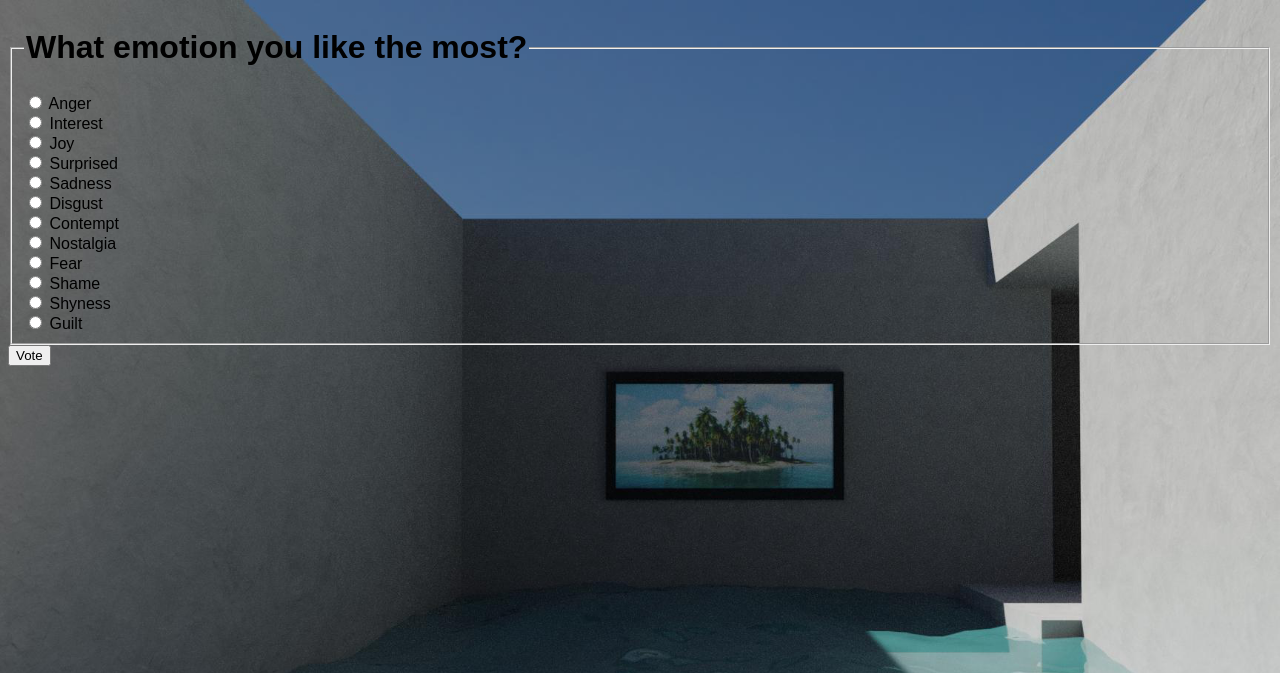
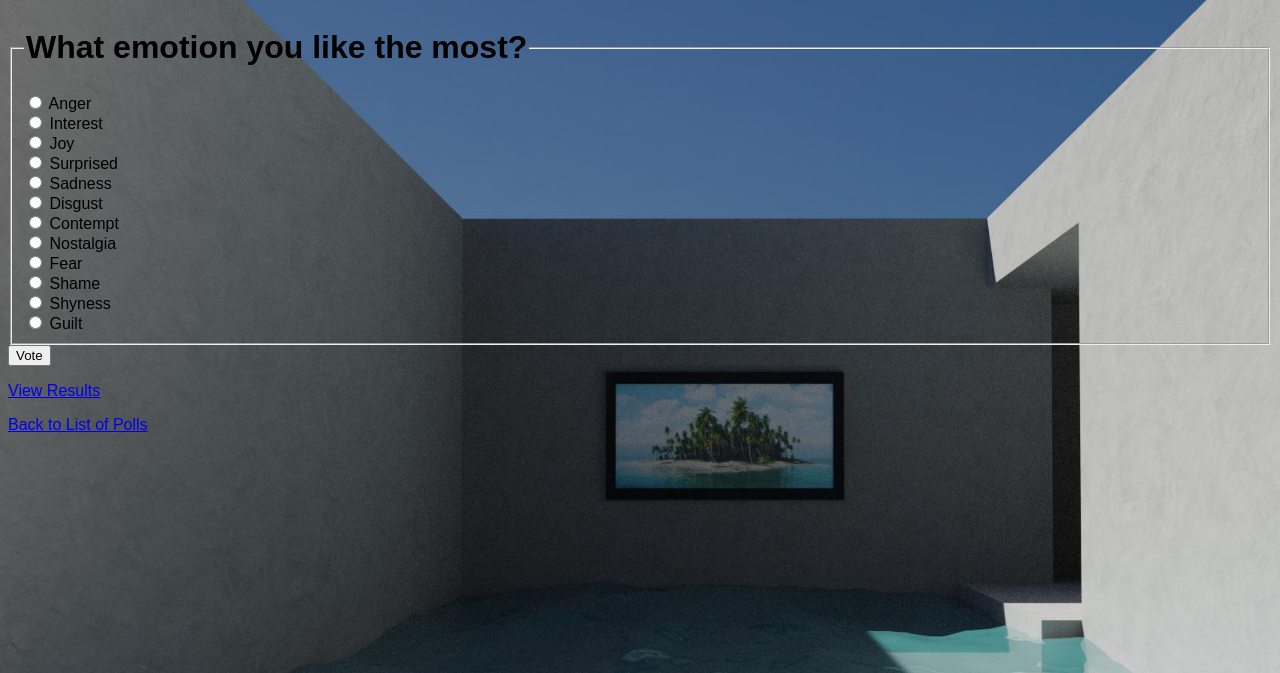
Before and after one commit to PichapopRo/ku-polls, a Django app: page /polls/1/ in a window 1280 px wide. Shown: the top 673 px of the page. Run offline with Django 5.2, Linux system fonts and the light colour scheme; data comes from the database, SQL or seed files in the repository.

Commit message:
Improved navigation between pages. Adding Result button, Back to Poll button and user can now vote only once

```diff
--- a/polls/templates/polls/detail.html
+++ b/polls/templates/polls/detail.html
@@ -13,3 +13,5 @@
 </fieldset>
 <input type="submit" value="Vote">
 </form>
+<p><a href="{% url 'polls:results' question.id %}">View Results</a></p>
+<p><a href="{% url 'polls:index' %}">Back to List of Polls</a></p>
--- a/polls/templates/polls/index.html
+++ b/polls/templates/polls/index.html
@@ -13,7 +13,8 @@
 {% if latest_question_list %}
     <ul>
     {% for question in latest_question_list %}
-        <li><a href="{% url 'polls:detail' question.id %}">{{ question.question_text }}</a></li>
+        <li><a href="{% url 'polls:detail' question.id %}">{{ question.question_text }}</a>
+        (<a href="{% url 'polls:results' question.id %}">Results</a>)</li>
     {% endfor %}
     </ul>
 {% else %}
--- a/polls/templates/polls/results.html
+++ b/polls/templates/polls/results.html
@@ -9,4 +9,4 @@
 {% load static %}
 
 <link rel="stylesheet" href="{% static 'polls/style.css' %}">
-<a href="{% url 'polls:detail' question.id %}">Vote again?</a>
+<p><a href="{% url 'polls:index' %}">Back to List of Polls</a></p>
```
